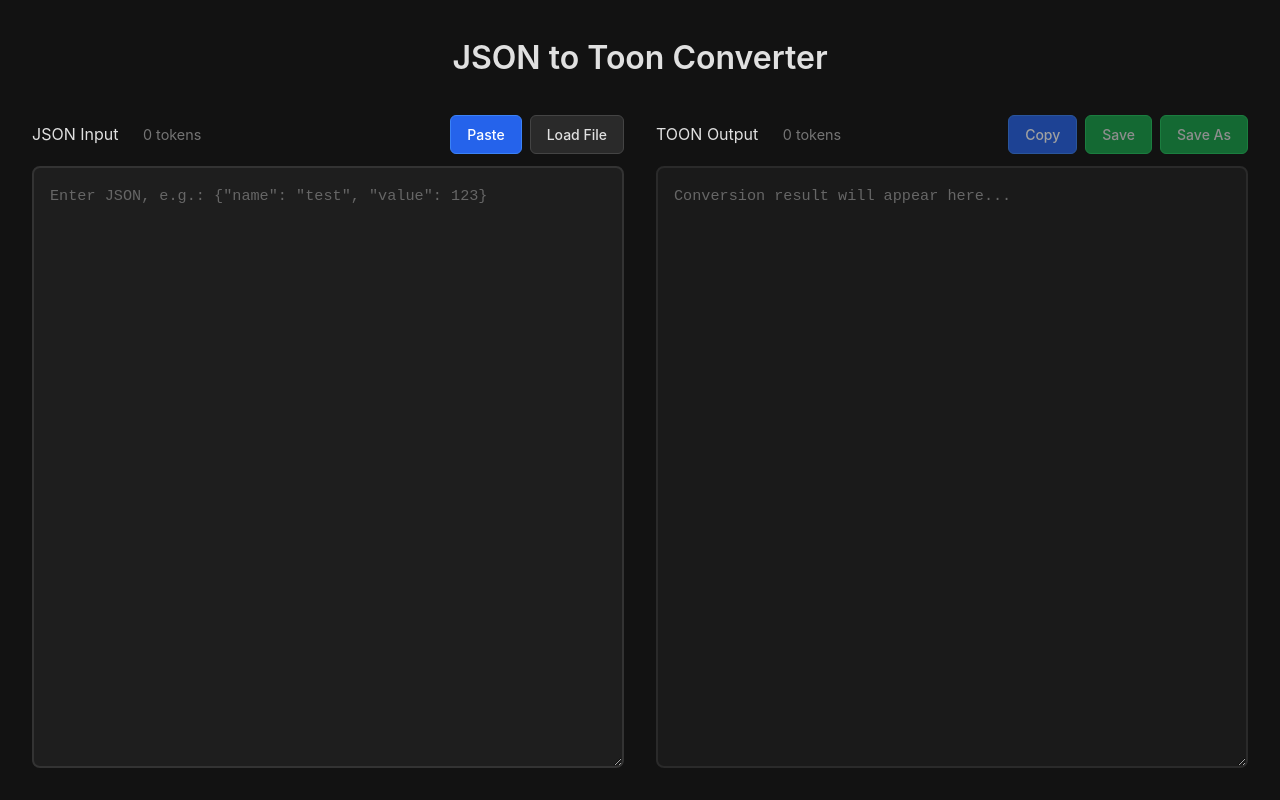
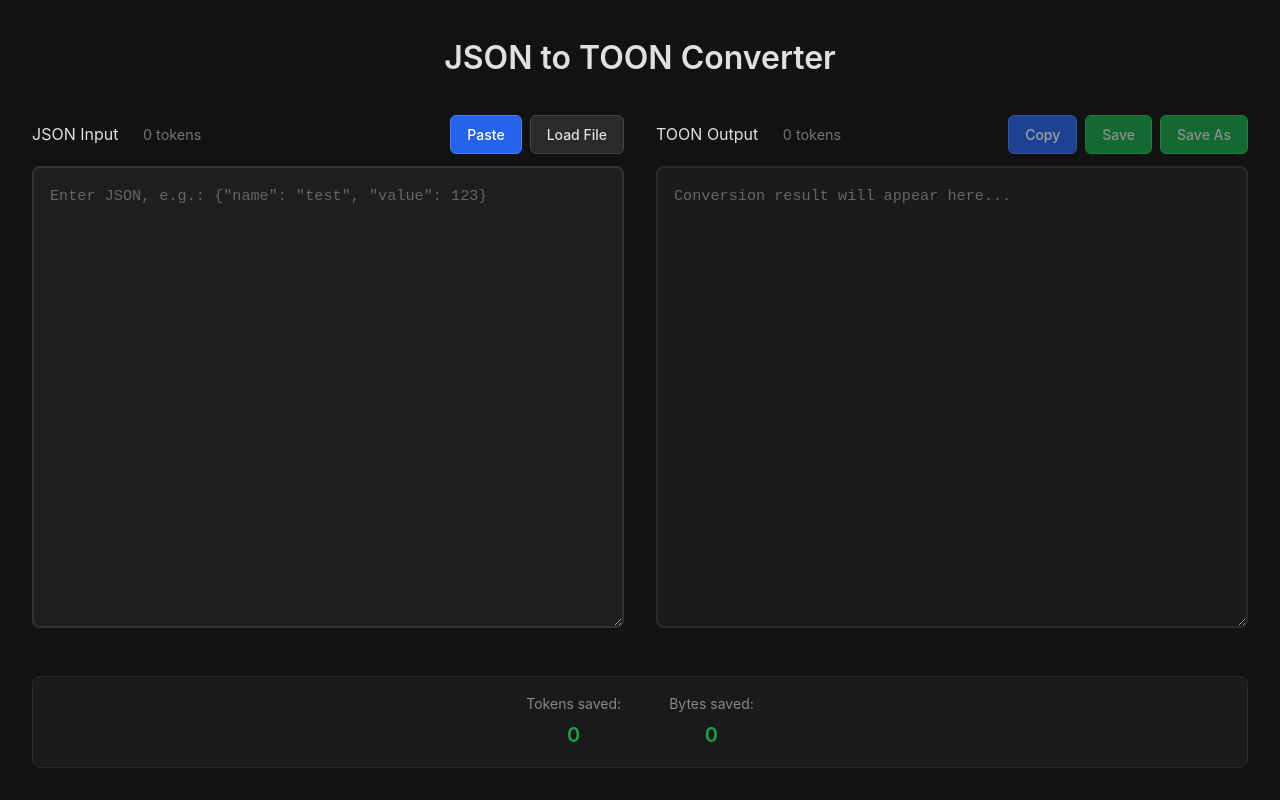
Before and after one commit to klimentsii/totoon.app, an Angular app: page / in a window 1280 px wide. Built offline with nearby package versions, Linux system fonts and the light colour scheme.

Commit message:
added statistic

```diff
--- a/src/app/app.html
+++ b/src/app/app.html
@@ -1,6 +1,6 @@
 <div class="converter-container">
   <div class="header">
-    <h1>JSON to Toon Converter</h1>
+    <h1>JSON to TOON Converter</h1>
   </div>
 
   <div class="content">
@@ -73,4 +73,14 @@
       ></textarea>
     </div>
   </div>
+  <div class="savings-info">
+    <div class="savings-item">
+      <span class="savings-label">Tokens saved:</span>
+      <span class="savings-value">{{ savedTokens() }}</span>
+    </div>
+    <div class="savings-item">
+      <span class="savings-label">Bytes saved:</span>
+      <span class="savings-value">{{ savedBytes() }}</span>
+    </div>
+  </div>
 </div>
--- a/src/app/app.scss
+++ b/src/app/app.scss
@@ -143,7 +143,7 @@ label.btn {
 .textarea-input,
 .textarea-output {
   flex: 1;
-  min-height: 180px;
+  min-height: 150px;
   padding: 1rem;
   background-color: #1e1e1e;
   border: 2px solid #333;
@@ -178,3 +178,33 @@ label.btn {
   border-color: #2a2a2a;
   cursor: default;
 }
+
+.savings-info {
+  display: flex;
+  justify-content: center;
+  gap: 3rem;
+  padding: 1rem;
+  background-color: #1a1a1a;
+  border: 1px solid #2a2a2a;
+  border-radius: 8px;
+  margin-top: 1rem;
+
+  .savings-item {
+    display: flex;
+    flex-direction: column;
+    align-items: center;
+    gap: 0.25rem;
+
+    .savings-label {
+      font-size: 0.875rem;
+      color: #888;
+      font-weight: 400;
+    }
+
+    .savings-value {
+      font-size: 1.25rem;
+      color: #16a34a;
+      font-weight: 600;
+    }
+  }
+}
--- a/src/app/app.ts
+++ b/src/app/app.ts
@@ -45,6 +45,34 @@ export class App {
       return 0;
     }
     return output.trim().split(/\s+/).filter(word => word.length > 0).length;
+  });
+
+  savedTokens = computed(() => {
+    const input = this.inputTokens();
+    const output = this.outputTokens();
+    return input > 0 ? input - output : 0;
+  });
+
+  inputBytes = computed(() => {
+    const input = this.jsonInput();
+    if (!input.trim()) {
+      return 0;
+    }
+    return new Blob([input]).size;
+  });
+
+  outputBytes = computed(() => {
+    const output = this.toonOutput();
+    if (!output.trim() || output.startsWith('Error:')) {
+      return 0;
+    }
+    return new Blob([output]).size;
+  });
+
+  savedBytes = computed(() => {
+    const input = this.inputBytes();
+    const output = this.outputBytes();
+    return input > 0 ? input - output : 0;
   });
 
   onJsonChange(value: string): void {
```
